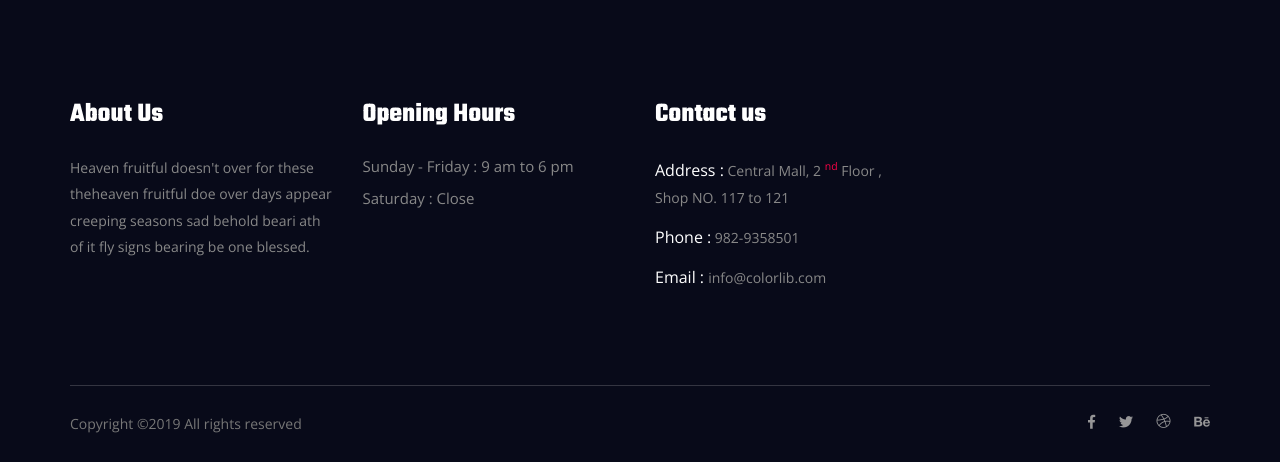
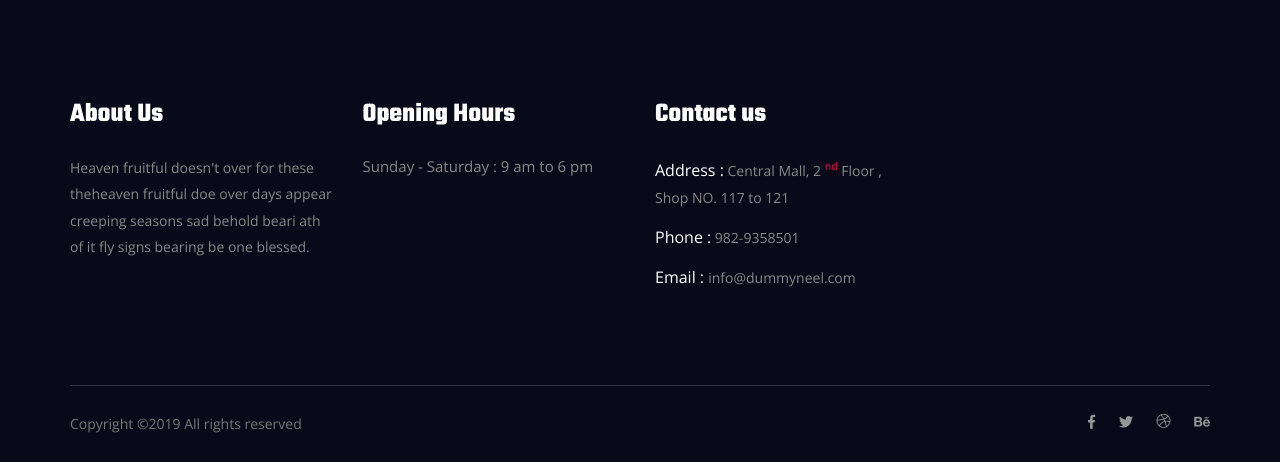
Before and after one commit to sarojdahal8848/Saloon-Website-Django, a Django app: page / in a window 1280 px wide. Shown: the part 4122-4584 px from the top of the page. Run offline with Django 3.2, Linux system fonts and the light colour scheme; data that the repository does not hold is empty; some libraries are stand-ins or nearby versions.

Commit message:
change commit

```diff
--- a/templates/user/base.html
+++ b/templates/user/base.html
@@ -101,8 +101,8 @@
                         <h4>Opening Hours</h4>
                         <div class="contact_info">
                             <ul>
-                                <li><a href="#">Sunday - Friday : 9 am to 6 pm</a></li>
-                                <li><a href="#"> Saturday : Close</a></li>
+                                <li><a href="#">Sunday - Saturday : 9 am to 6 pm</a></li>
+
                             </ul>
                         </div>
                     </div>
@@ -113,7 +113,7 @@
                         <div class="contact_info">
                             <p><span> Address :</span> Central Mall, 2 <sup>nd</sup> Floor , Shop NO. 117 to 121 </p>
                             <p><span> Phone :</span> 982-9358501</p>
-                            <p><span> Email : </span>info@colorlib.com </p>
+                            <p><span> Email : </span>info@dummyneel.com </p>
                         </div>
                     </div>
                 </div>
--- a/templates/user/blog_detail.html
+++ b/templates/user/blog_detail.html
@@ -34,7 +34,7 @@
                    </h2>
                    <ul class="blog-info-link mt-3 mb-4">
                       <li><a href="#"><i class="far fa-user"></i> {{blogs.author}}</a></li>
-                      <li><a href="#"><i class="far fa-comments"></i><span class="fb-comments-count" data-href="http://localhost:8000/blog/detail/{{blogs.id}}"></span>Comments</a></li>
+                      <li><a href="#"><i class="far fa-comments"></i><span class="fb-comments-count" data-href="http://dummyneel.herokuapp.com/blog/detail/{{blogs.id}}"></span>Comments</a></li>
                       <li><a href="#"><i class="far fa-calendar"></i> {{blogs.created_on}}</a></li>
                    </ul>
                    <p class="excert" align="justify">
@@ -44,12 +44,12 @@
              </div>
              <div class="navigation-top">
                 <div class="d-sm-flex justify-content-between text-center">
-                    <div class="fb-like" data-href="http://localhost:8000/blog/detail/{{blogs.id}}" data-width="" data-layout="button_count" data-action="like" data-size="large" data-share="true"></div>
+                    <div class="fb-like" data-href="http://dummyneel.herokuapp.com/blog/detail/{{blogs.id}}" data-width="" data-layout="button_count" data-action="like" data-size="large" data-share="true"></div>
                    </ul>
                 </div>
                 <div class="navigation-area">
                    <div class="row">
-                    <div class="fb-comments" data-href="http://localhost:8000/blog/detail/{{blogs.id}}" data-width="100px" data-height="50px;" data-numposts="5"></div>
+                    <div class="fb-comments" data-href="http://dummyneel.herokuapp.com/detail/{{blogs.id}}" data-width="100px" data-height="50px;" data-numposts="5"></div>
                    </div>
                 </div>
              </div>
```
